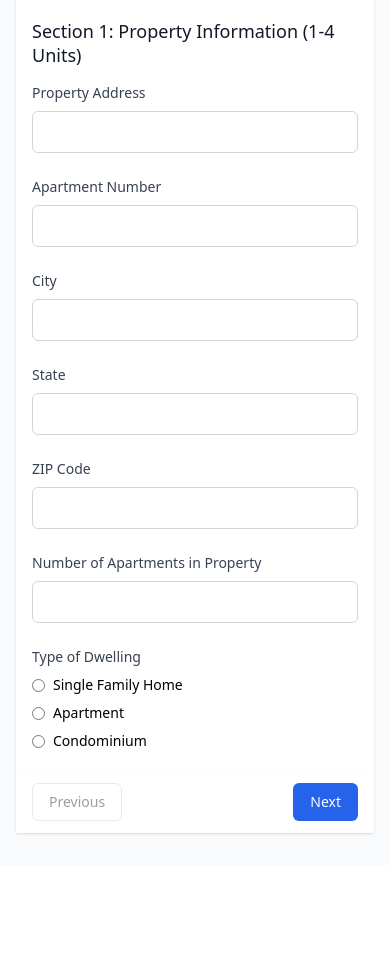
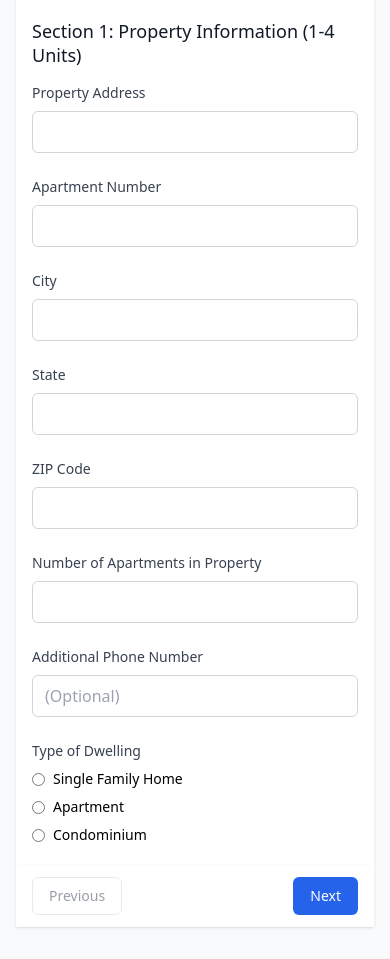
Before and after one commit to cvsper/pdfcollab, a Flask app: template templates/user1_enhanced.html in a window 390 px wide. Shown: the part 353-1312 px from the top of the page. Before the commit the page ends 1188 px from the top, so only its background shows below. Run offline with Flask 3, Linux system fonts and the light colour scheme; the template is opened without the code that fills it, so the values that code supplies are empty; some libraries are stand-ins or nearby versions.

Commit message:
Add missing additional phone number field to Section 1
Add "Additional Phone Number" field to the Property Information section (Section 1) of the user1_enhanced.html form. This field maps to the phone_num1 PDF field that was previously not being filled from the frontend form.

🤖 Generated with [Claude Code](https://claude.ai/code)

Co-Authored-By: Claude <noreply@anthropic.com>

```diff
--- a/templates/user1_enhanced.html
+++ b/templates/user1_enhanced.html
@@ -64,6 +64,10 @@
                     <div>
                         <label class="block text-sm font-medium text-gray-700 mb-2">Number of Apartments in Property</label>
                         <input type="number" name="apartments_count" min="1" max="4" class="w-full px-3 py-2 border border-gray-300 rounded-md focus:outline-none focus:ring-2 focus:ring-blue-500">
+                    </div>
+                    <div>
+                        <label class="block text-sm font-medium text-gray-700 mb-2">Additional Phone Number</label>
+                        <input type="tel" name="phone_additional" class="w-full px-3 py-2 border border-gray-300 rounded-md focus:outline-none focus:ring-2 focus:ring-blue-500" placeholder="(Optional)">
                     </div>
                 </div>
 
```
